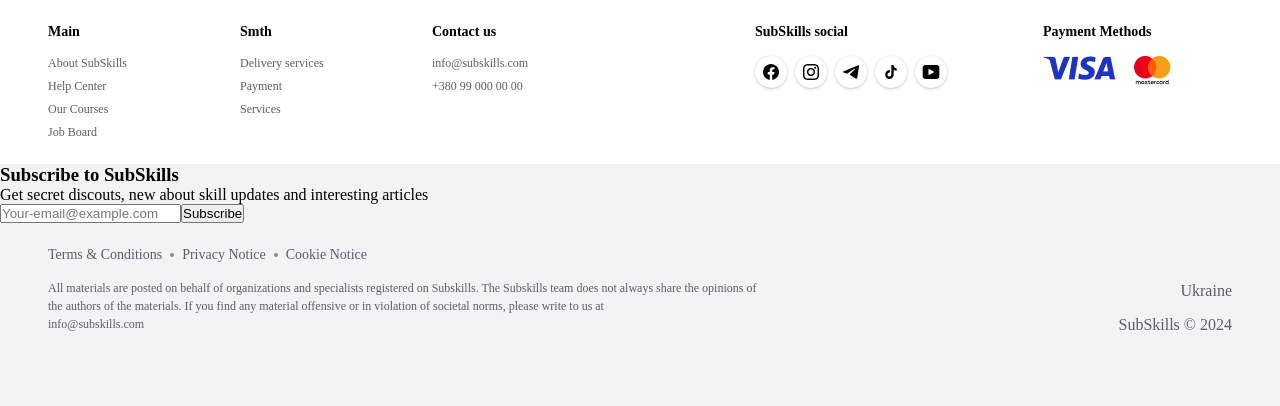
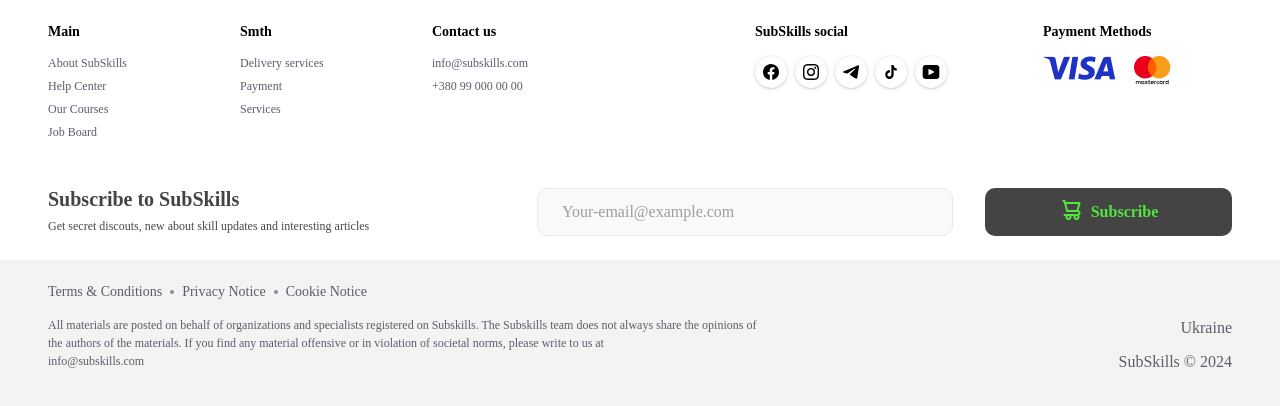
Before and after one commit to iryna-zatynina/sub-skill, an Angular app: page / in a window 1280 px wide. Shown: the top 406 px of the page. Built offline with nearby package versions, Linux system fonts and the light colour scheme; a web font is replaced by a local one.

Commit message:
add subscribe form layout and styling

```diff
--- a/src/app/layout/footer/subscribe-form/subscribe-form.component.scss
+++ b/src/app/layout/footer/subscribe-form/subscribe-form.component.scss
@@ -0,0 +1,63 @@
+@import "src/app/shared/style/_fonts.scss";
+@import "src/app/shared/style/_colors.scss";
+
+form {
+  background-color: #fff;
+  padding: 24px 48px;
+  font-family: $primary_font_family;
+  display: flex;
+  gap: 38px;
+  justify-content: space-between;
+
+  h3 {
+    font-size: 20px;
+    color: #444;
+  }
+
+  p {
+    font-size: 12px;
+    color: #484848;
+    margin-top: 8px;
+  }
+
+  .column:has(input) {
+    display: flex;
+    align-items: center;
+    gap: 32px;
+
+    input {
+      font: inherit;
+      width: 416px;
+      height: 48px;
+      padding: 12px 24px;
+      background-color: #f9f9f9;
+      border-radius: 10px;
+      border: 1px solid #eaeaea;
+
+      &::placeholder {
+        color: #9F9D9D;
+      }
+    }
+
+    button {
+      font: inherit;
+      width: 247px;
+      height: 48px;
+      padding: 16px 32px;
+      font-size: 16px;
+      font-weight: 700;
+      border-radius: 10px;
+      background: #444;
+      color: $focus_green_button;
+      display: flex;
+      gap: 8px;
+      justify-content: center;
+      align-items: center;
+      border: none;
+
+      &::before {
+        content: url("/assets/icons/shopping-cart-alt.svg");
+      }
+    }
+  }
+}
```
